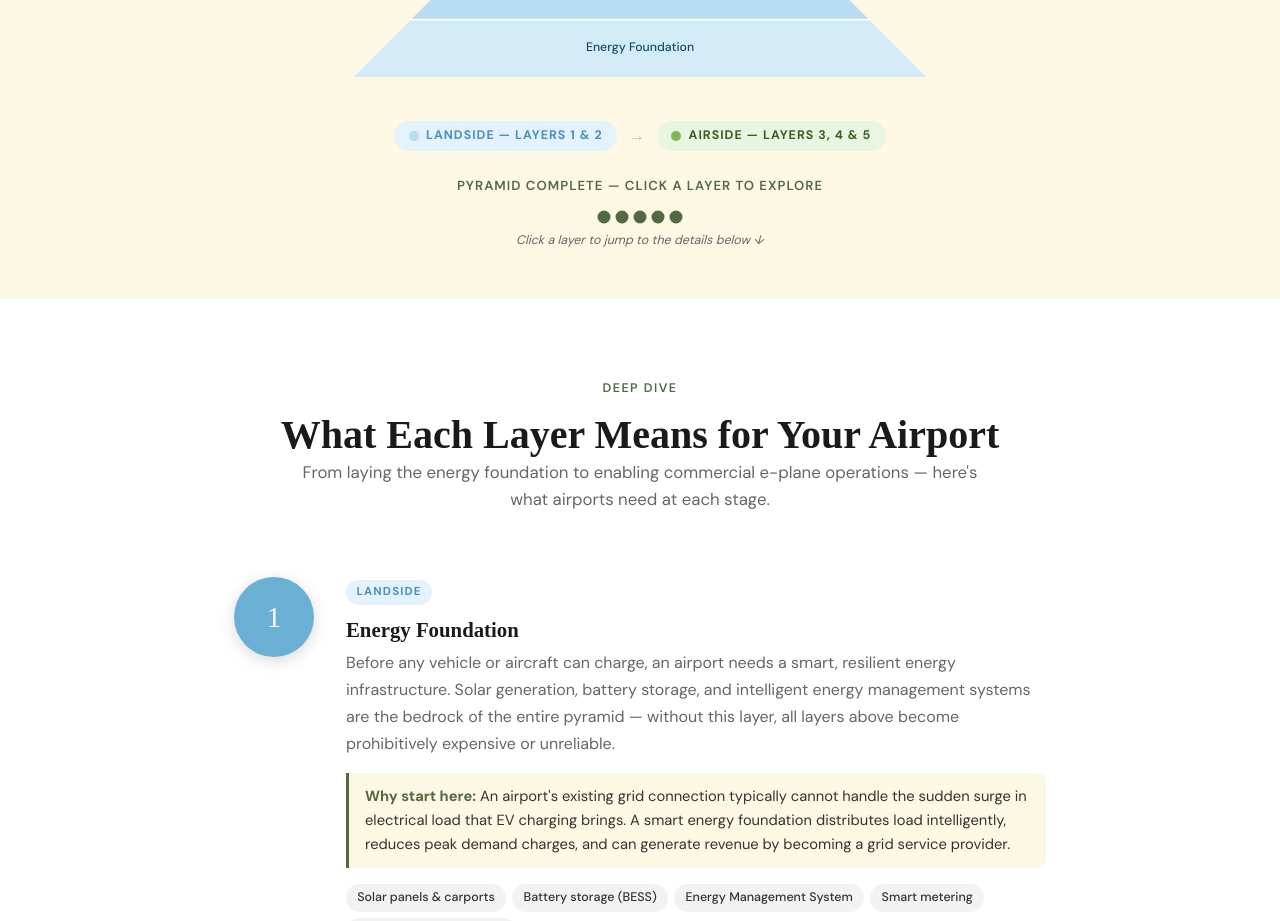
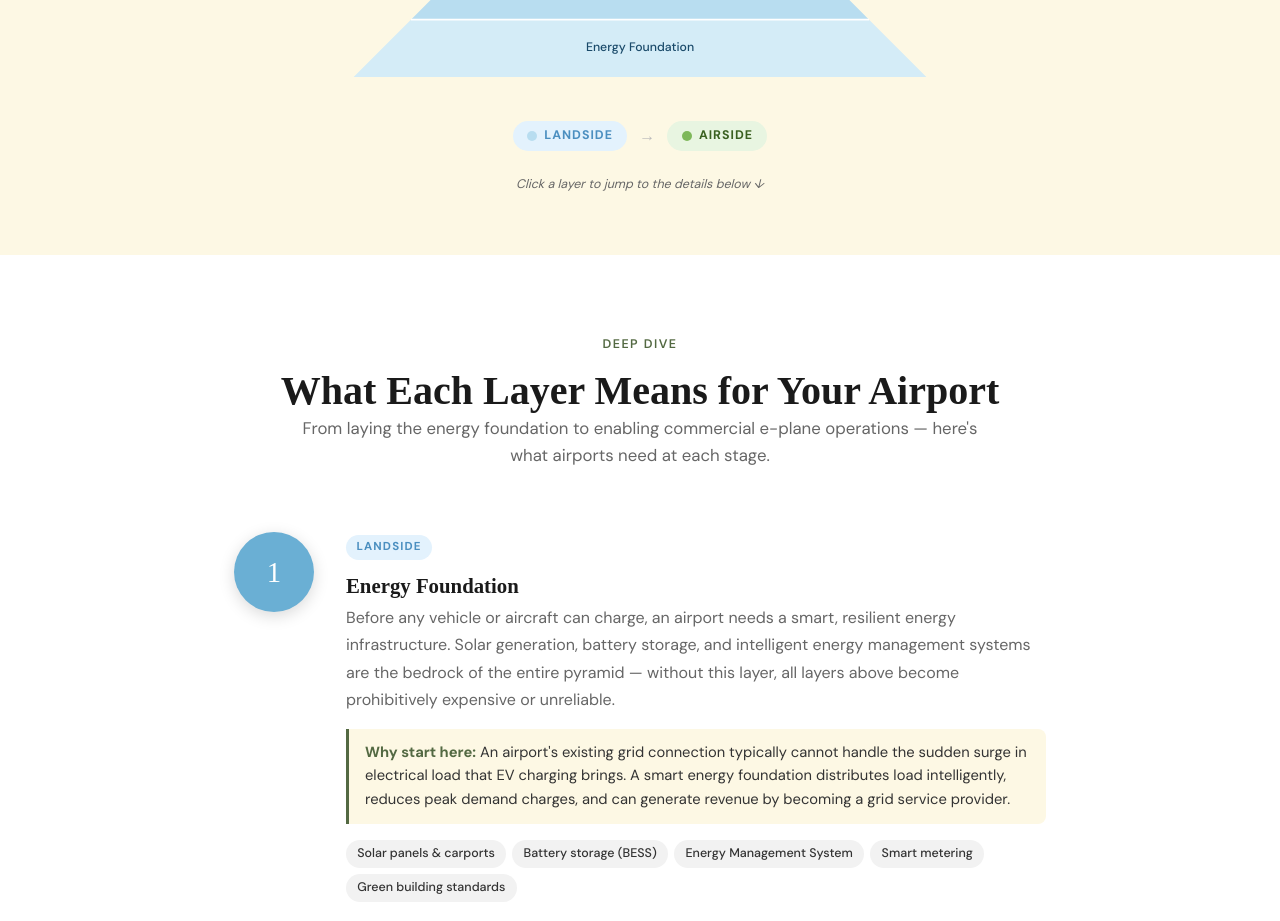
Before and after one commit to merlijnvanvliet-alt/nrg2fly-website, a plain HTML site: page pyramid.html in a window 1280 px wide. Shown: the part 1179-2100 px from the top of the page. Drawn offline with Linux system fonts and the light colour scheme; a web font is replaced by a local one.

Commit message:
Pyramid cleanup: remove progress text, step dots, simplify legend labels
Co-Authored-By: Claude Sonnet 4.6 <noreply@anthropic.com>

```diff
--- a/pyramid.html
+++ b/pyramid.html
@@ -690,21 +690,14 @@
 
         <!-- Horizontal legend (below pyramid on mobile, below SVG on desktop) -->
         <div class="pyramid-legend" aria-label="Zone legend">
-          <span class="pleg-badge pleg-land">Landside — Layers 1 &amp; 2</span>
+          <span class="pleg-badge pleg-land">Landside</span>
           <span class="pleg-sep" aria-hidden="true">→</span>
-          <span class="pleg-badge pleg-air">Airside — Layers 3, 4 &amp; 5</span>
+          <span class="pleg-badge pleg-air">Airside</span>
         </div>
 
         <!-- Progress indicator -->
         <div class="pyramid-progress" aria-live="polite">
           <div class="pyramid-progress-text" id="pyramid-progress-text"></div>
-          <div class="pyramid-steps" aria-hidden="true">
-            <div class="pyramid-step-dot" id="dot-1"></div>
-            <div class="pyramid-step-dot" id="dot-2"></div>
-            <div class="pyramid-step-dot" id="dot-3"></div>
-            <div class="pyramid-step-dot" id="dot-4"></div>
-            <div class="pyramid-step-dot" id="dot-5"></div>
-          </div>
           <p class="pyramid-click-hint">Click a layer to jump to the details below ↓</p>
         </div>
 
@@ -1060,8 +1053,7 @@
         var totalDelay = LAYERS.length * 480 + 350;
         setTimeout(function () {
           if (progressText) {
-            progressText.textContent = 'Pyramid complete — click a layer to explore';
-            progressText.classList.add('done');
+            progressText.textContent = '';
           }
         }, totalDelay);
       }
```
